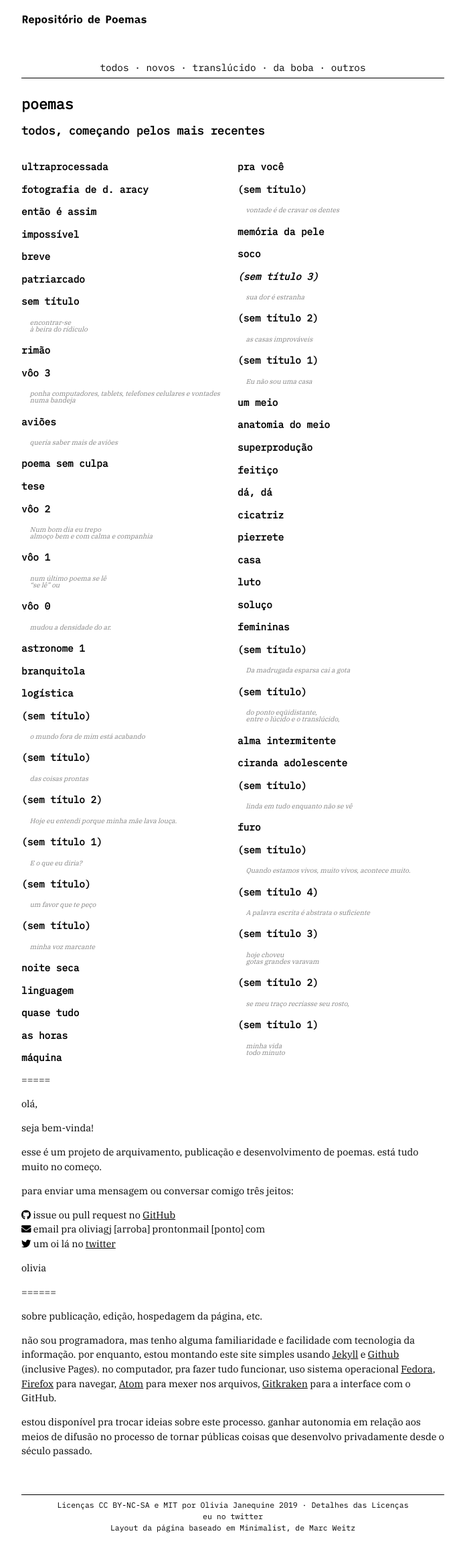
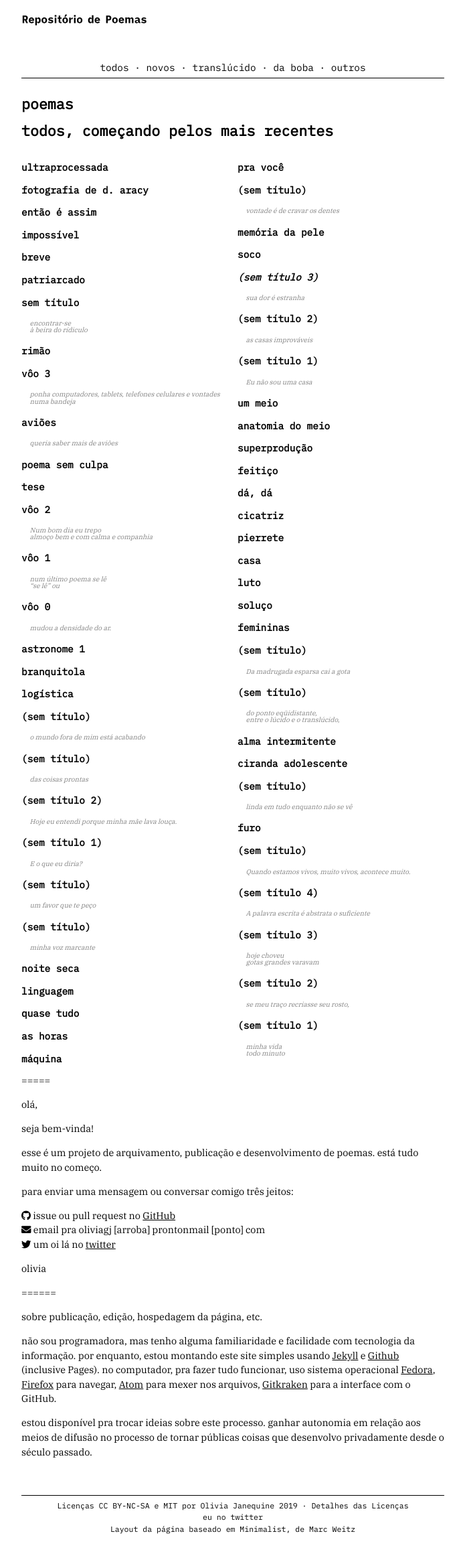
Before and after one commit to olivia-olivia/olivia-olivia.github.io, a Jekyll site: the page built from index.md, in a window 1280 px wide. Shown: the whole page at 67% size, without its empty margins (292-987 px from the left). Built offline with Jekyll 4.4.1, drawn with Linux system fonts in a browser that asks for light colours; nearby versions of some CDN libraries; comment, search, counter and statistics services are not loaded.

Commit message:
corrigindo títulos

```diff
--- a/index.md
+++ b/index.md
@@ -4,7 +4,7 @@ title: poemas
 ---
 
 <div>
-  <h3> todos, começando pelos mais recentes </h3>
+  <h2> todos, começando pelos mais recentes </h2>
 </div>
 
 <div id="index-posts">
```
